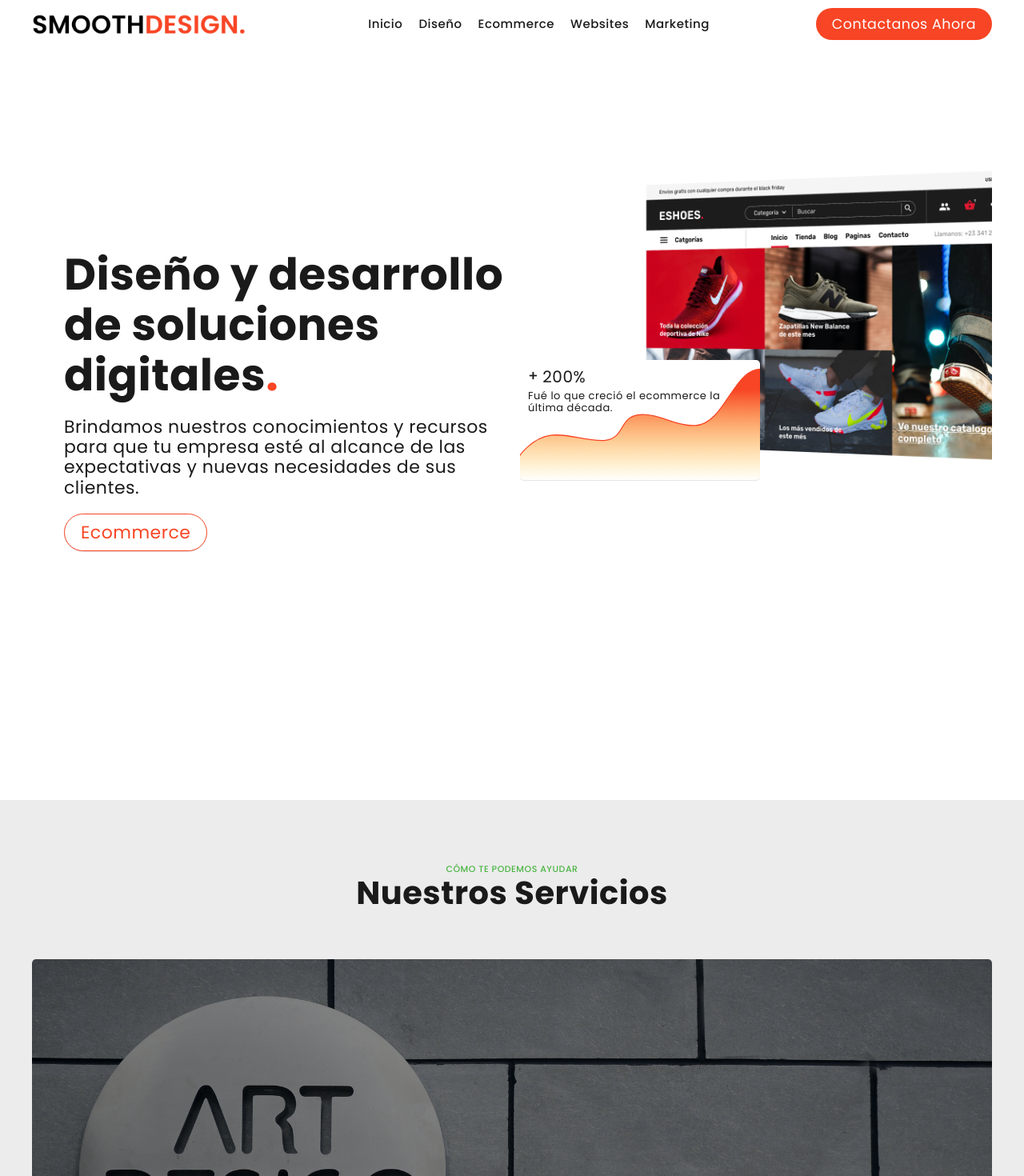
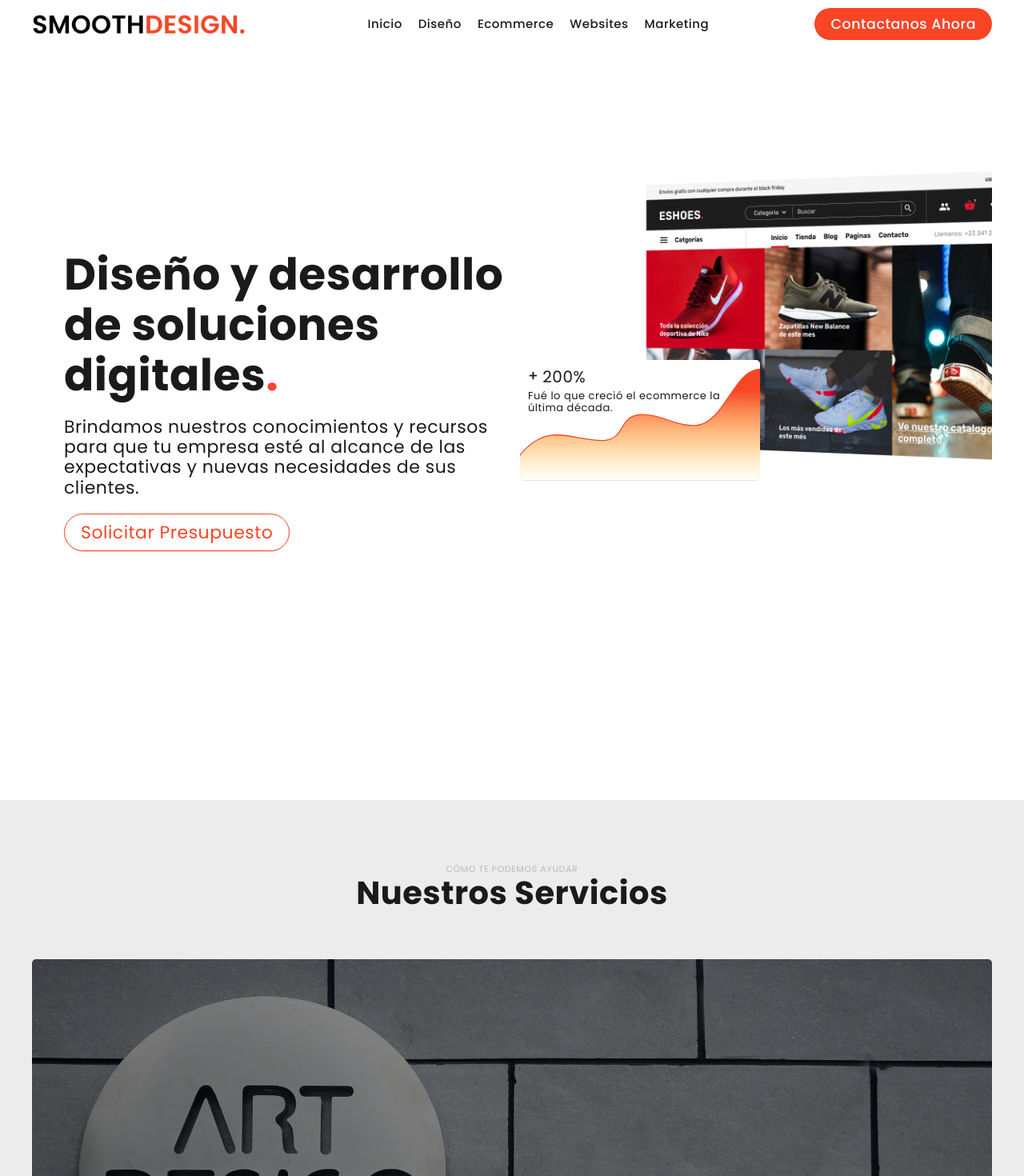
Before and after one commit to alejandrogsk/planweb, a Next.js app: page / in a window 1280 px wide. Shown: the top 1470 px of the page at 80% size. Built offline with nearby package versions, Linux system fonts and the light colour scheme.

Commit message:
Design fixed

```diff
--- a/components/global/Footer.js
+++ b/components/global/Footer.js
@@ -16,7 +16,7 @@ const Footer = ({menu}) => {
             }
         </ul>
 
-        <Link href="/contact">
+        <Link href="/">
             <img className="footer__logo" src="/logo-mobile.png" alt="Smooth design logo mobile" />
         </Link>
 
--- a/content/es/home.json
+++ b/content/es/home.json
@@ -7,8 +7,8 @@
         "title":"Diseño y desarrollo de soluciones digitales",
         "sutitle":"Brindamos nuestros conocimientos y recursos para que tu empresa esté al alcance de las expectativas y nuevas necesidades de sus clientes.",
         "cta":{
-            "title":"Ecommerce",
-            "url": "/ecommerce"
+            "title":"Solicitar Presupuesto",
+            "url": "/contact"
         },
 
         "card":"Fué lo que creció el ecommerce la última década."
--- a/pages/index.js
+++ b/pages/index.js
@@ -72,7 +72,7 @@ export default function Home() {
 
         </section>
 
-        <section className="home-blog__section">
+        {/* <section className="home-blog__section">
             <h6>{blog.top_title}</h6>
             <h2>{blog.title}<span className="point-orange">.</span></h2>
             <div className="home-blog__list">
@@ -95,7 +95,9 @@ export default function Home() {
                 })
               }
             </div>
-        </section>
+        </section> */}
+
+
       </Layout>
     </div>
   )
--- a/styles/global/_variables.scss
+++ b/styles/global/_variables.scss
@@ -6,5 +6,5 @@ $co-m: #F84525;
 $co-l: #FE4E00;
 $cw-m: #FFFFFF;
 
-$cg-m: #4BB543;
-$cr-m: #e90000;
+$cgreen-m: #4BB543;
+$cred-m: #e90000;
--- a/styles/layout/_navigation-desktop.scss
+++ b/styles/layout/_navigation-desktop.scss
@@ -41,14 +41,15 @@
 
 
     &__cta {
+        background-color: $co-m;
+        border-radius: 2rem;
+        color: $cw-m;
         font-size: 1.75rem;
-        //font-weight: 500;
-        color: $cw-m;
-        background-color: $co-m;
+        font-weight: 500;
         padding: 1rem 2rem;
+        text-align: center;
+        text-transform: capitalize;
         transition: background-color 300ms;
-        text-transform: capitalize;
-        border-radius: 2rem;
         &:hover {
             background-color:$co-l;
         }
@@ -66,8 +67,8 @@
     padding-bottom: 1rem;
 
     & > .desktop__cta {
+        border: solid 2px $co-m;
+        background-color: $cw-m;
         color: $co-m;
-        background-color: $cw-m;
-        border: solid 2px $co-m;
     }
 }
--- a/styles/specials/_points.scss
+++ b/styles/specials/_points.scss
@@ -2,5 +2,5 @@
     color: $co-m;
 }
 
-.success {color: $cg-m !important;}
-            .error {color: $cr-m !important;}
+.success {color: $cgreen-m !important;}
+            .error {color: $cred-m !important;}
```
